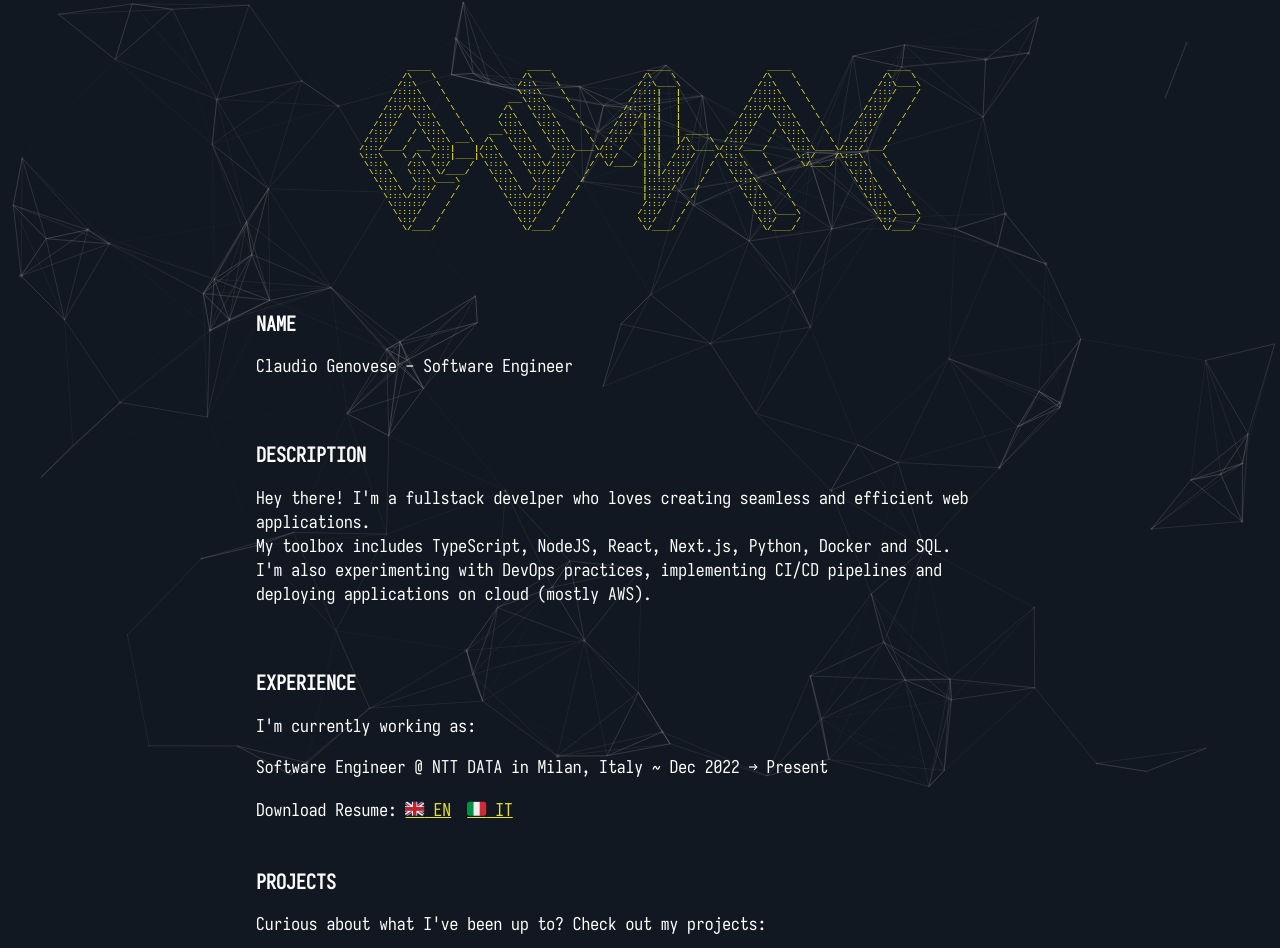
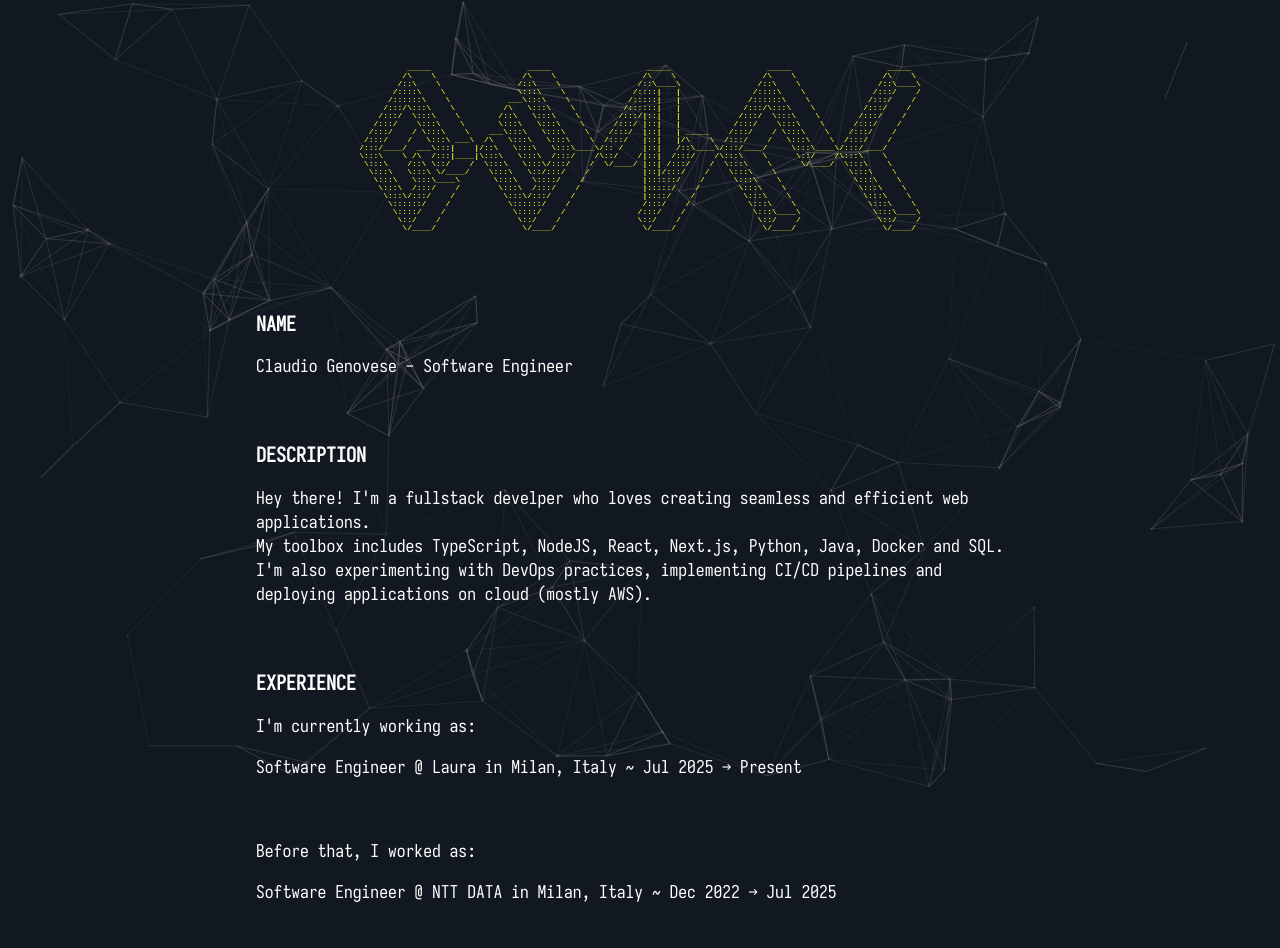
Before and after one commit to g3ncl/personal-website, a Next.js app: page / in a window 1280 px wide. Shown: the top 948 px of the page. Built offline with nearby package versions, Linux system fonts and the light colour scheme.

Commit message:
updated  job info

```diff
--- a/src/app/page.tsx
+++ b/src/app/page.tsx
@@ -24,7 +24,7 @@ const Home = (): JSX.Element => (
           {`Hey there! I'm a fullstack develper who loves creating seamless and efficient
           web applications.`}
           <br></br>
-          {`My toolbox includes TypeScript, NodeJS, React, Next.js, Python, Docker and SQL.`}
+          {`My toolbox includes TypeScript, NodeJS, React, Next.js, Python, Java, Docker and SQL.`}
           <br></br>
           {`I'm also experimenting with DevOps practices, implementing CI/CD pipelines
            and deploying applications on cloud (mostly AWS).`}
@@ -35,10 +35,18 @@ const Home = (): JSX.Element => (
         <h2 className={styles.sectionTitle}>{`EXPERIENCE`}</h2>
         <p>{`I'm currently working as:`}</p>
         <p className={styles.jobPart}>
+          {`Software Engineer @ Laura `}
+          {`in Milan, Italy `}
+          {`~ Jul 2025 → Present`}
+        </p>
+        <br></br>
+        <p>{`Before that, I worked as:`}</p>
+        <p className={styles.jobPart}>
           {`Software Engineer @ NTT DATA `}
           {`in Milan, Italy `}
-          {`~ Dec 2022 → Present`}
+          {`~ Dec 2022 → Jul 2025`}
         </p>
+        <br></br>
         <span>Download Resume: </span>
         <a
           className={styles.resumeLink}
```
